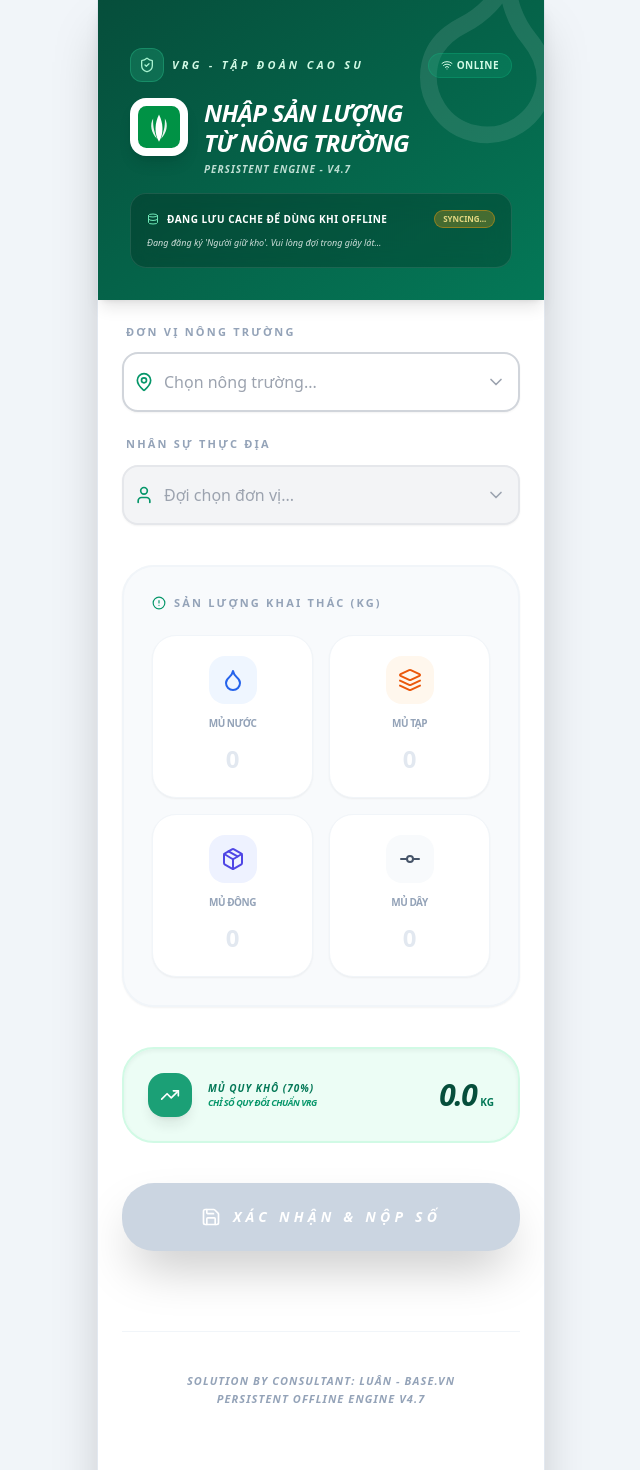
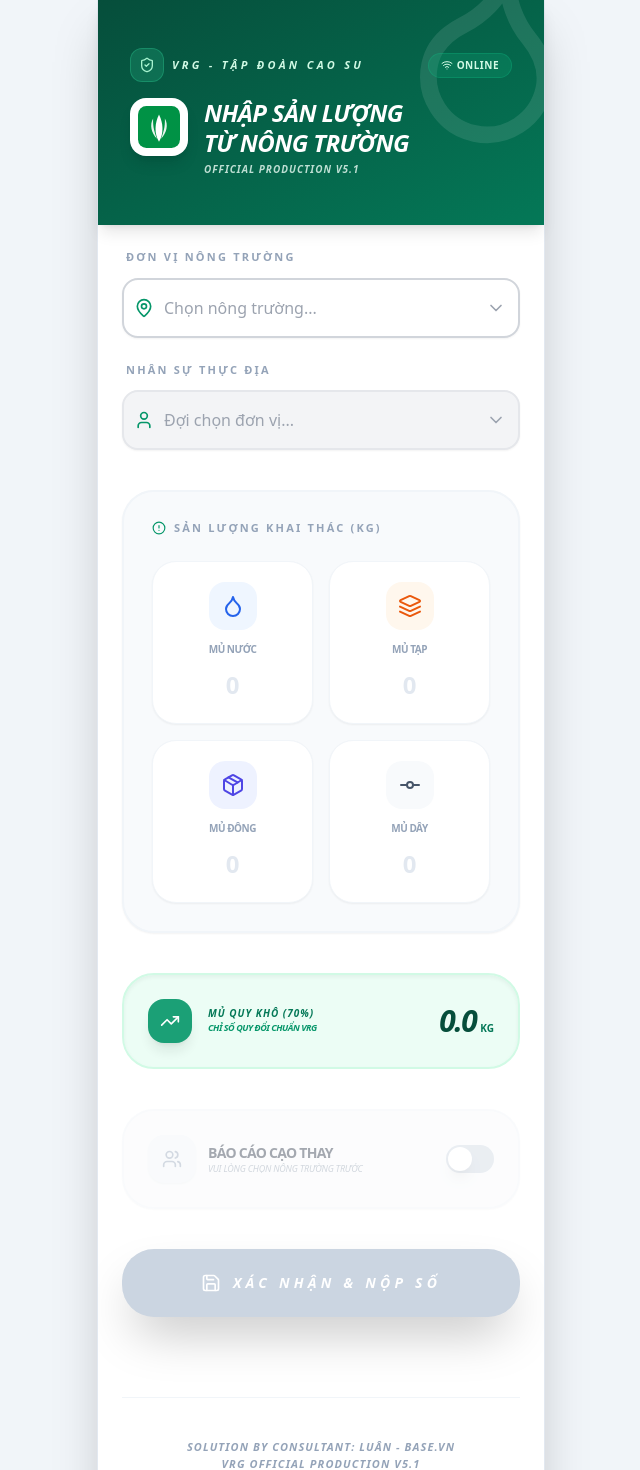
Before and after one commit to luanvoco/nong-truong-cao-su, a React (Create React App) app: page / in a window 1280 px wide. Shown: the top 1470 px of the page, without its empty margins (319-959 px from the left). Built offline with nearby package versions, Linux system fonts and the light colour scheme.

Commit message:
Update App.js

```diff
--- a/src/App.js
+++ b/src/App.js
@@ -1,10 +1,10 @@
 import React, { useState, useMemo, useRef, useEffect } from 'react';
-import { MapPin, User, Users, Droplet, Package, Layers, GitCommit, Save, Check, AlertCircle, ChevronDown, Search, ShieldCheck, Smartphone, Wifi, WifiOff, RefreshCw, Database, Send, X, TrendingUp, Info, AlertTriangle } from 'lucide-react';
+import { MapPin, User, Users, Droplet, Package, Layers, GitCommit, Save, Check, AlertCircle, ChevronDown, Search, ShieldCheck, Smartphone, Wifi, WifiOff, RefreshCw, Database, Send, X, TrendingUp } from 'lucide-react';
 
 /**
- * NHẬP SẢN LƯỢNG CAO SU - PHIÊN BẢN TẬP ĐOÀN (v4.7)
+ * NHẬP SẢN LƯỢNG CAO SU - PHIÊN BẢN TẬP ĐOÀN (v5.1)
  * Consultant: Luân - Base.vn
- * Logic: Persistent Offline Engine (Khắc phục lỗi khi mở lại App)
+ * Fix: Lỗi overflow khiến danh sách cạo thay bị ẩn
  */
 
 const FARMS = Array.from({ length: 35 }, (_, i) => `NT${i + 1}`);
@@ -29,11 +29,21 @@
     opt.toLowerCase().includes(searchTerm.toLowerCase())
   );
 
+  const handleSelect = (opt) => {
+    onChange(opt);
+    setIsOpen(false);
+    setSearchTerm('');
+    if (nextRef && nextRef.current) nextRef.current.focus();
+  };
+
   return (
     <div className="relative" ref={wrapperRef}>
       <div
         className={`flex items-center w-full pl-10 pr-3 py-4 border-2 rounded-2xl transition-all shadow-sm ${disabled ? 'bg-gray-100 border-gray-200 text-gray-400 cursor-not-allowed' : 'bg-white border-gray-300 text-gray-800 cursor-pointer hover:border-emerald-500 active:ring-4 active:ring-emerald-100'}`}
-        onClick={() => !disabled && setIsOpen(!isOpen)}
+        onClick={(e) => {
+          e.stopPropagation();
+          if (!disabled) setIsOpen(!isOpen);
+        }}
       >
         <div className="absolute inset-y-0 left-0 pl-3 flex items-center pointer-events-none text-emerald-600">
           <Icon size={20} />
@@ -58,10 +68,7 @@
                 onClick={(e) => e.stopPropagation()}
                 onKeyDown={(e) => {
                     if (e.key === 'Enter' && filteredOptions.length > 0) {
-                        onChange(filteredOptions[0]);
-                        setIsOpen(false);
-                        setSearchTerm('');
-                        if (nextRef) nextRef.current.focus();
+                        handleSelect(filteredOptions[0]);
                     }
                 }}
                 autoFocus
@@ -74,11 +81,9 @@
                 <li
                   key={opt}
                   className={`px-6 py-3.5 hover:bg-emerald-50 cursor-pointer text-sm transition-colors flex items-center justify-between text-left ${value === opt ? 'bg-emerald-50 text-emerald-700 font-bold' : 'text-slate-700 font-medium'}`}
-                  onClick={() => {
-                     onChange(opt);
-                     setIsOpen(false);
-                     setSearchTerm('');
-                     if (nextRef) nextRef.current.focus();
+                  onClick={(e) => {
+                    e.stopPropagation();
+                    handleSelect(opt);
                   }}
                 >
                   {opt}
@@ -110,8 +115,6 @@
   const [isSyncing, setIsSyncing] = useState(false);
   const [showSuccess, setShowSuccess] = useState(false);
   const [showPwaTip, setShowPwaTip] = useState(false);
-  const [offlineStatus, setOfflineStatus] = useState('checking'); // 'checking' | 'ready' | 'fail' | 'limited'
-  const [swError, setSwError] = useState('');
 
   const inputRefs = {
     water: useRef(),
@@ -163,48 +166,13 @@
 
   useEffect(() => {
     const protocol = window.location.protocol;
-    const isSupportedProtocol = protocol === 'http:' || protocol === 'https:';
-
-    if ('serviceWorker' in navigator && isSupportedProtocol) {
-      // ĐĂNG KÝ SW VỚI SCOPE RỘNG NHẤT
+    if ('serviceWorker' in navigator && (protocol === 'http:' || protocol === 'https:')) {
       navigator.serviceWorker.register('/service-worker.js', { scope: '/' })
-        .then(reg => {
-          console.log('SW Registered');
-
-          // Kiểm tra xem SW đã sẵn sàng chưa
-          if (reg.active) {
-            setOfflineStatus('ready');
-          }
-
-          // Lắng nghe các thay đổi trạng thái
-          reg.onupdatefound = () => {
-            const installingWorker = reg.installing;
-            installingWorker.onstatechange = () => {
-              if (installingWorker.state === 'installed') {
-                if (navigator.serviceWorker.controller) {
-                    // Có bản cập nhật mới, nạp lại để App luôn mới
-                    window.location.reload();
-                } else {
-                    setOfflineStatus('ready');
-                }
-              }
-            };
-          };
-        })
-        .catch(err => {
-          console.error('SW Fail:', err);
-          setOfflineStatus('fail');
-          setSwError(err.message);
-        });
-    } else if (!isSupportedProtocol) {
-        setOfflineStatus('limited');
-        setSwError('Môi trường Preview: Tính năng Offline sẽ chạy sau khi Deploy.');
+        .then(() => console.log('SW Active'))
+        .catch(err => console.error('SW Fail:', err));
     }
 
-    const handleOnline = () => {
-      setIsOnline(true);
-      handleSyncAll();
-    };
+    const handleOnline = () => { setIsOnline(true); handleSyncAll(); };
     const handleOffline = () => setIsOnline(false);
 
     window.addEventListener('online', handleOnline);
@@ -282,7 +250,7 @@
                  <div className="flex-1 text-left">
                     <p className="text-xs font-black uppercase text-emerald-400 italic tracking-widest text-left">LƯU APP VÀO MÁY</p>
                     <p className="text-[11px] mt-1 text-slate-300 italic leading-relaxed font-medium text-left">
-                       Nhấn {"\u2192"} <span className="text-white font-bold underline">Chia sẻ</span> {"\u2192"} <span className="text-white font-bold underline">Thêm vào MH chính</span>. Đây là cách để App chạy bền bỉ khi không mạng.
+                       Nhấn {"\u2192"} <span className="text-white font-bold underline">Chia sẻ</span> {"\u2192"} <span className="text-white font-bold underline">Thêm vào MH chính</span> để trải nghiệm Offline tốt nhất.
                     </p>
                  </div>
                  <button onClick={() => setShowPwaTip(false)} className="text-slate-500 p-1 text-left"><X size={16}/></button>
@@ -301,44 +269,21 @@
                 {isOnline ? <><Wifi size={12} className="mr-1 text-left"/> Online</> : <><WifiOff size={12} className="mr-1 text-left"/> Offline</>}
              </div>
           </div>
-          <div className="flex items-start space-x-4 relative z-10 mb-4 text-left text-left">
+          <div className="flex items-start space-x-4 relative z-10 mb-4 text-left">
              <div className="bg-white p-2 rounded-2xl shadow-lg flex-shrink-0 text-left">
                 <svg width="42" height="42" viewBox="0 0 100 100"><rect width="100" height="100" rx="20" fill="#009245"/><path d="M50 20 C40 40 38 65 50 85 C62 65 60 40 50 20 Z" fill="white"/><path d="M64 30 C73 45 68 65 55 78 C60 65 65 50 64 30 Z" fill="white" opacity="0.9"/><path d="M36 30 C27 45 32 65 45 78 C40 65 35 50 36 30 Z" fill="white" opacity="0.9"/></svg>
              </div>
-             <div className="text-left text-left">
+             <div className="text-left">
                 <h1 className="text-2xl font-black tracking-tight leading-tight uppercase italic text-left">NHẬP SẢN LƯỢNG <br/> TỪ NÔNG TRƯỜNG</h1>
-                <p className="text-emerald-50 text-[10px] font-bold opacity-80 mt-1 uppercase tracking-widest italic text-left">Persistent Engine - v4.7</p>
+                <p className="text-emerald-50 text-[10px] font-bold opacity-80 mt-1 uppercase tracking-widest italic text-left">Official Production v5.1</p>
              </div>
-          </div>
-
-          <div className={`mt-4 backdrop-blur-md rounded-2xl p-4 border text-left relative z-10 transition-all duration-500 ${offlineStatus === 'ready' || offlineStatus === 'limited' ? 'bg-emerald-500/20 border-emerald-500/50' : offlineStatus === 'fail' ? 'bg-red-500/20 border-red-500/50' : 'bg-black/20 border-white/10'}`}>
-             <div className="flex items-center justify-between mb-2">
-                <div className="flex items-center space-x-2 text-left">
-                   {offlineStatus === 'fail' ? <AlertTriangle size={12} className="text-red-300 text-left" /> : <Database size={12} className="text-emerald-300 text-left" />}
-                   <span className="text-[10px] font-black uppercase tracking-wider text-white text-left">Đang lưu Cache để dùng khi Offline</span>
-                </div>
-                {offlineStatus === 'ready' ?
-                  <span className="bg-emerald-500 text-white px-2 py-0.5 rounded-full text-[8px] font-bold">READY</span> :
-                  offlineStatus === 'limited' ?
-                  <span className="bg-blue-500 text-white px-2 py-0.5 rounded-full text-[8px] font-bold text-left">PREVIEW</span> :
-                  <span className="bg-amber-500/30 text-amber-200 px-2 py-0.5 rounded-full text-[8px] font-bold border border-amber-500/50 animate-pulse text-left">SYNCING...</span>
-                }
-             </div>
-             <p className="text-[9px] text-white/80 font-medium italic leading-relaxed text-left">
-                {offlineStatus === 'ready' ?
-                  "Xăng đã nạp đầy! Anh có thể tắt mạng và mở App từ icon màn hình chính." :
-                  offlineStatus === 'limited' ?
-                  "Chức năng giúp người dùng báo cáo sản lượng khi không có mạng." :
-                  "Đang đăng ký 'Người giữ kho'. Vui lòng đợi trong giây lát..."
-                }
-             </p>
           </div>
         </header>
 
         {offlineQueue.length > 0 && (
           <div className={`p-4 flex items-center justify-between shadow-lg z-[60] animate-in slide-in-from-top duration-300 ${isSyncing ? 'bg-emerald-600 text-white' : 'bg-amber-500 text-white'}`}>
              <div className="flex items-center space-x-3 text-left leading-tight text-left">
-                <div className={`p-2.5 rounded-2xl text-left ${isSyncing ? 'animate-spin bg-emerald-500 text-left' : 'bg-amber-600 shadow-md text-left'}`}><RefreshCw size={18} /></div>
+                <div className={`p-2.5 rounded-2xl text-left ${isSyncing ? 'animate-spin bg-emerald-500' : 'bg-amber-600 shadow-md text-left'}`}><RefreshCw size={18} /></div>
                 <div className="text-left"><p className="text-[11px] font-black uppercase tracking-tighter text-left">{isSyncing ? 'Đang nộp số...' : `Chưa nộp ${offlineQueue.length} bản ghi`}</p><p className="text-[10px] font-bold opacity-80 text-left">{isOnline ? 'Nhấn để nộp ngay' : 'Sẽ tự nộp khi có mạng'}</p></div>
              </div>
              {isOnline && !isSyncing && (
@@ -351,10 +296,10 @@
 
         <div className={`fixed top-12 left-1/2 transform -translate-x-1/2 bg-white/95 backdrop-blur-md border-2 border-emerald-500 text-emerald-800 px-10 py-5 rounded-[2.5rem] flex items-center shadow-2xl transition-all duration-700 z-[9999] text-left ${showSuccess ? 'opacity-100 translate-y-0 scale-100' : 'opacity-0 -translate-y-20 scale-90 pointer-events-none'}`}>
           <div className="bg-emerald-500 text-white p-1.5 rounded-full mr-4 text-left"><Check size={16} /></div>
-          <span className="font-black text-sm uppercase tracking-[0.1em] italic text-left">Đồng bộ hoàn tất!</span>
+          <span className="font-black text-sm uppercase tracking-[0.1em] italic text-left">Đã đồng bộ thành công!</span>
         </div>
 
-        <main className="flex-1 overflow-y-auto p-6 pb-32 text-left text-left text-left">
+        <main className="flex-1 overflow-y-auto p-6 pb-32 text-left">
           <form onSubmit={handleSubmit} className="space-y-10 text-left">
             <section className="space-y-6 text-left">
               <div className="text-left group text-left">
@@ -389,7 +334,7 @@
 
             <section className="bg-emerald-50 rounded-[2rem] p-6 border-2 border-emerald-100 shadow-inner flex items-center justify-between transition-all duration-500 text-left">
               <div className="flex items-center space-x-4 text-left">
-                 <div className="bg-emerald-600 text-white p-3 rounded-2xl shadow-lg animate-pulse text-left"><TrendingUp size={20} className="text-left text-left" /></div>
+                 <div className="bg-emerald-600 text-white p-3 rounded-2xl shadow-lg animate-pulse text-left"><TrendingUp size={20} /></div>
                  <div className="text-left text-left text-left">
                     <p className="text-[10px] font-black uppercase tracking-widest text-emerald-700 italic text-left font-bold">Mủ Quy khô (70%)</p>
                     <p className="text-[9px] text-emerald-600 font-bold uppercase tracking-tighter text-left italic text-left font-bold text-left">Chỉ số quy đổi chuẩn VRG</p>
@@ -398,15 +343,51 @@
               <div className="text-right text-left text-left"><span className="text-3xl font-black text-emerald-900 italic tracking-tighter text-left text-left font-bold">{dryRubberWeight}</span><span className="ml-1 text-[10px] font-black text-emerald-700 uppercase text-left text-left text-left font-bold">KG</span></div>
             </section>
 
+            {/* PHẦN BÁO CÁO CẠO THAY - LOẠI BỎ OVERFLOW-HIDDEN ĐỂ HIỂN THỊ DROPDOWN */}
+            <section
+              className={`rounded-[2rem] border-2 transition-all duration-300 shadow-sm relative text-left ${!selectedFarm ? 'opacity-40 bg-slate-50 border-slate-100' : 'bg-white border-slate-100'} ${isSubstitute ? 'bg-emerald-50 border-emerald-400 shadow-lg shadow-emerald-100' : ''}`}
+            >
+              <div
+                onClick={() => selectedFarm && setIsSubstitute(!isSubstitute)}
+                className={`flex items-center justify-between p-6 gap-4 text-left ${selectedFarm ? 'cursor-pointer hover:bg-slate-50 transition-colors' : 'cursor-not-allowed'}`}
+              >
+                <div className="flex items-center space-x-3 flex-1 min-w-0 text-left">
+                   <div className={`p-3.5 rounded-2xl transition-all shadow-sm flex-shrink-0 text-left ${isSubstitute ? 'bg-emerald-600 text-white shadow-emerald-300/30' : 'bg-slate-100 text-slate-400'}`}><Users size={20} /></div>
+                   <div className="flex-1 min-w-0 text-left leading-tight text-left">
+                      <label className="text-sm font-black text-slate-800 block truncate uppercase tracking-tighter text-left font-bold">Báo cáo cạo thay</label>
+                      <p className="text-[9px] text-slate-500 font-bold uppercase tracking-tight italic opacity-70 truncate text-left font-medium">
+                        {!selectedFarm ? 'Vui lòng chọn nông trường trước' : 'Dành cho nhân sự hỗ trợ thực địa'}
+                      </p>
+                   </div>
+                </div>
+                <div className={`relative inline-flex h-7 w-12 flex-shrink-0 rounded-full border-2 border-transparent transition-all duration-300 ${isSubstitute ? 'bg-emerald-600' : 'bg-slate-300'}`}>
+                  <span className={`pointer-events-none inline-block h-6 w-6 transform rounded-full bg-white shadow-lg transition-transform duration-300 ${isSubstitute ? 'translate-x-5' : 'translate-x-0'}`} />
+                </div>
+              </div>
+
+              {isSubstitute && (
+                <div className="px-6 pb-8 animate-in fade-in slide-in-from-top-4 duration-500 text-left">
+                  <div className="h-px bg-emerald-200/50 w-full mb-6 text-left"></div>
+                  <SearchableSelect
+                    options={workersInFarm.filter(w => w !== selectedWorker)}
+                    value={substituteWorker}
+                    onChange={setSubstituteWorker}
+                    placeholder="Chọn người được cạo thay..."
+                    icon={Users}
+                  />
+                </div>
+              )}
+            </section>
+
             <button type="submit" disabled={!selectedFarm || !selectedWorker} className={`w-full text-white font-black py-6 px-6 rounded-[2rem] shadow-2xl flex items-center justify-center transition-all active:scale-95 uppercase tracking-[0.3em] text-sm group relative overflow-hidden text-left ${!selectedFarm || !selectedWorker ? 'bg-slate-300 cursor-not-allowed' : 'bg-emerald-600 hover:bg-emerald-700 shadow-emerald-500/20'}`}>
                <div className="flex items-center text-white italic font-black text-left">
-                  <Save className="w-5 h-5 mr-3 group-hover:scale-125 transition-transform text-left" /> {isOnline ? 'XÁC NHẬN & NỘP SỐ' : 'GHI TẠM (NGOẠI TUYẾN)'}
+                  <Save className="w-5 h-5 mr-3 group-hover:scale-125 transition-transform" /> {isOnline ? 'XÁC NHẬN & NỘP SỐ' : 'GHI TẠM (NGOẠI TUYẾN)'}
                </div>
             </button>
           </form>
 
-          <footer className="mt-20 text-center pb-12 border-t border-slate-100 pt-10 text-left text-left">
-             <p className="text-[11px] text-slate-400 font-black uppercase tracking-widest italic text-center leading-relaxed font-bold text-left text-left">Solution by Consultant: Luân - Base.vn <br/> Persistent Offline Engine v4.7</p>
+          <footer className="mt-20 text-center pb-12 border-t border-slate-100 pt-10 text-left">
+             <p className="text-[11px] text-slate-400 font-black uppercase tracking-widest italic text-center leading-relaxed font-bold">Solution by Consultant: Luân - Base.vn <br/> VRG Official Production v5.1</p>
           </footer>
         </main>
       </div>
```
